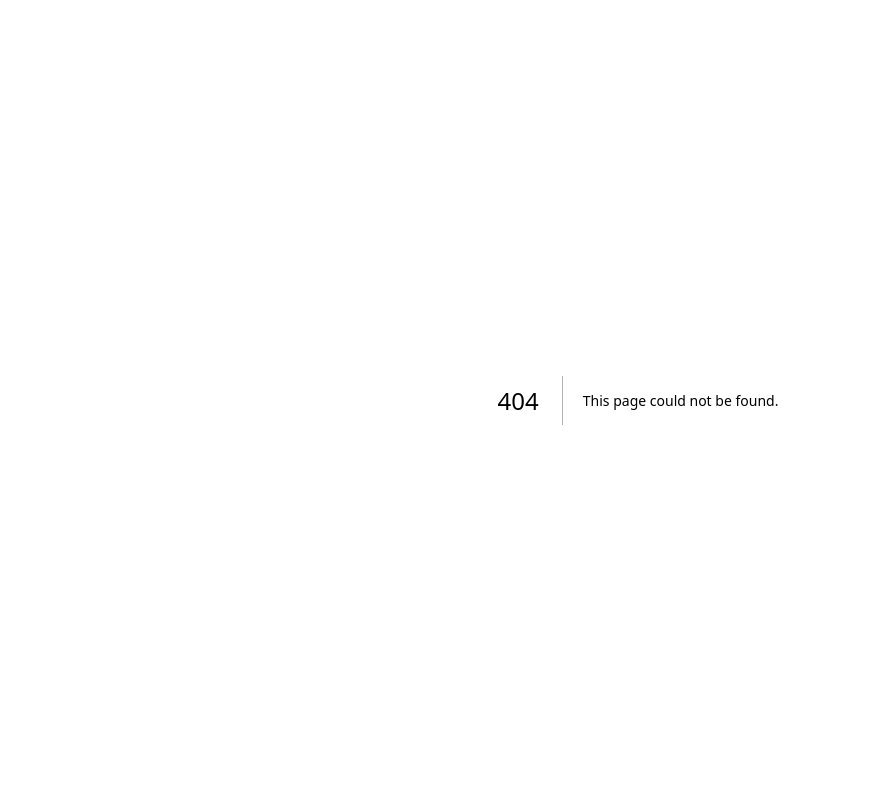
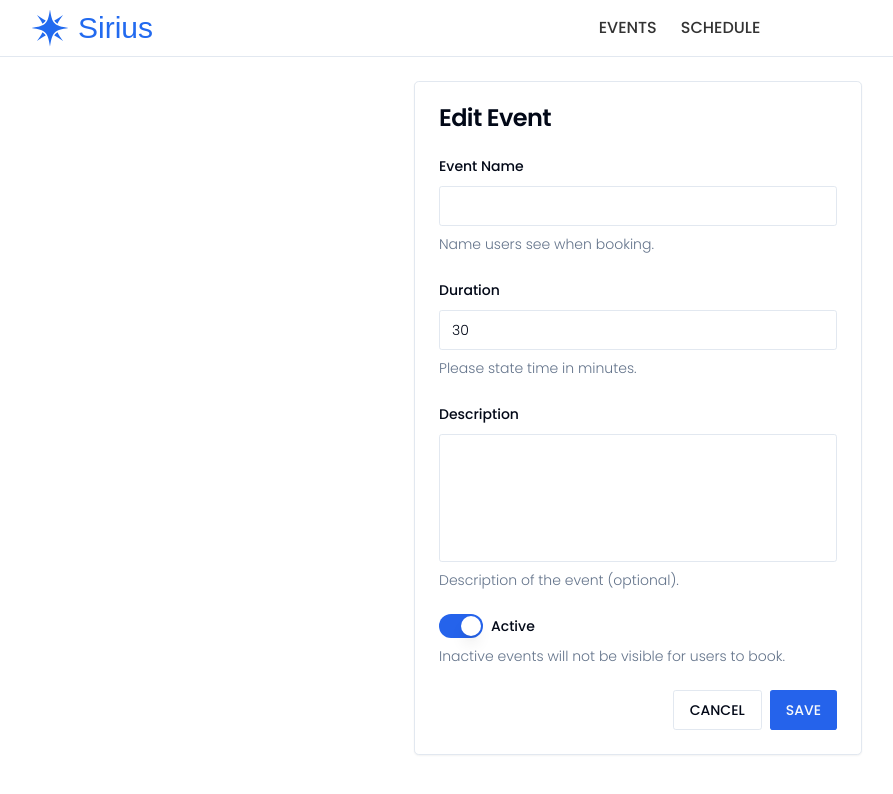
Before and after one commit to Nimira43/Sirius, a Next.js app: page /events/1/edit in a window 1280 px wide. Before the commit this address had no page. Shown: the top 794 px of the page, without its empty margins (2-895 px from the left). Built offline with nearby package versions, Linux system fonts and the light colour scheme; no server answers; a web font is replaced by a local one.

Commit message:
Created [eventId]/page.tsx

```diff
--- /dev/null
+++ b/src/app/(private)/events/[eventId]/edit/page.tsx
@@ -0,0 +1,15 @@
+import { EventForm } from '@/components/forms/EventForm'
+import { Card, CardContent, CardHeader, CardTitle } from '@/components/ui/card'
+
+export default function EditEventPage() {
+  return (
+    <Card className='max-w-md mx-auto'>
+      <CardHeader>
+        <CardTitle>Edit Event</CardTitle>
+      </CardHeader>
+      <CardContent>
+        <EventForm />
+      </CardContent>
+    </Card>
+  )
+}
```
